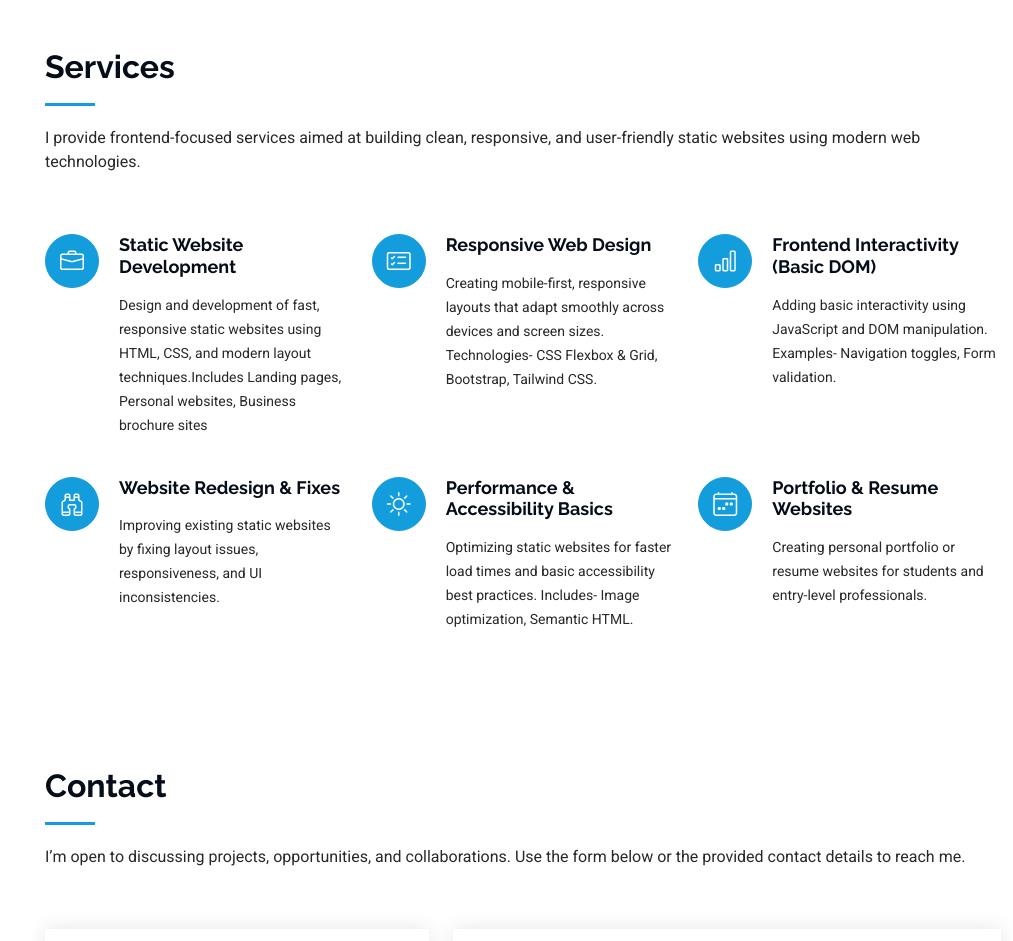
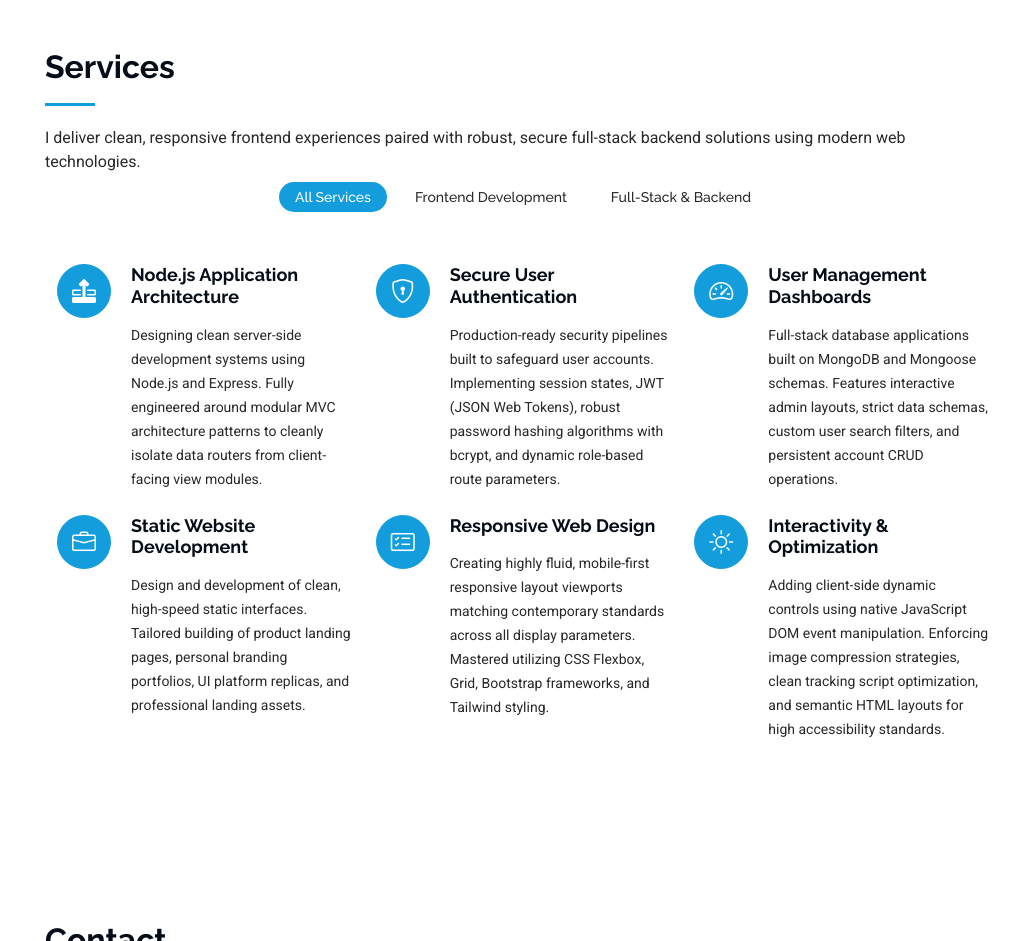
Before and after one commit to VishnuKR-Official/Personal-Portfolio-1, a plain HTML site: page index.html in a window 1280 px wide. Shown: the part 4520-5461 px from the top of the page, without its empty margins (267-1280 px from the left). Drawn offline with nearby package versions, Linux system fonts and the light colour scheme.

Commit message:
made toggle for services , but not working properly need to set inside html of services

```diff
--- a/assets/css/main.css
+++ b/assets/css/main.css
@@ -1290,3 +1290,32 @@ section,
 .starter-section {
   /* Add your styles here */
 }
+
+
+/* Service Section Filter Tab Styling */
+.service-filters {
+  padding: 0;
+  margin: 0 auto 20px auto;
+  list-style: none;
+  text-align: center;
+}
+
+.service-filters li {
+  cursor: pointer;
+  display: inline-block;
+  padding: 8px 16px;
+  font-size: 14px;
+  font-weight: 500;
+  line-height: 1;
+  color: var(--default-color, #444444);
+  margin: 0 4px 8px 4px;
+  transition: all 0.3s ease-in-out;
+  border-radius: 50px;
+  font-family: var(--heading-font);
+}
+
+.service-filters li:hover,
+.service-filters li.filter-active {
+  color: #fff;
+  background-color: var(--accent-color, #0563bb);
+}
--- a/assets/js/main.js
+++ b/assets/js/main.js
@@ -227,3 +227,43 @@
   document.addEventListener('scroll', navmenuScrollspy);
 
 })();
+
+//isotop setting for toggle feature - service section
+
+document.addEventListener('DOMContentLoaded', function() {
+  // Initialize Isotope on the Services container
+  var servicesContainer = document.querySelector('#services .isotope-container');
+
+  if (servicesContainer) {
+    // 1. Initialize Isotope Layout engine
+    var servicesIsotope = new Isotope(servicesContainer, {
+      itemSelector: '.service-item',
+      layoutMode: 'masonry',
+      filter: '*'
+    });
+
+    // 2. Handle Filter Button Click Events
+    var filterButtons = document.querySelectorAll('.service-filters li');
+
+    filterButtons.forEach(function(button) {
+      button.addEventListener('click', function() {
+        // Remove active styling class from all siblings
+        filterButtons.forEach(btn => btn.classList.remove('filter-active'));
+
+        // Add active styling class to clicked button
+        this.classList.add('filter-active');
+
+        // Retrieve the filter selector target (e.g. .filter-frontend)
+        var filterValue = this.getAttribute('data-filter');
+
+        // Trigger Isotope filtering layout transition
+        servicesIsotope.arrange({ filter: filterValue });
+
+        // Trigger AOS animation refresh if it exists on your page
+        if (typeof AOS !== 'undefined') {
+          AOS.refresh();
+        }
+      });
+    });
+  }
+});
--- a/index.html
+++ b/index.html
@@ -494,93 +494,82 @@
     <!-- Services Section -->
 <section id="services" class="services section">
 
-      <!-- Section Title -->
+  <!-- Section Title & Dynamic Filter Buttons -->
   <div class="container section-title" data-aos="fade-up">
     <h2>Services</h2>
-        <p>I provide frontend-focused services aimed at building clean, responsive, and user-friendly static websites
-          using modern web technologies.</p>
-      </div><!-- End Section Title -->
+    <p>I deliver clean, responsive frontend experiences paired with robust, secure full-stack backend solutions using modern web technologies.</p>
+
+    <!-- Dynamic Isotope Filter Controls for Services -->
+<div class="row mt-2 mb-4" data-aos="fade-up" data-aos-delay="100">
+  <div class="col-12 text-center">
+    <ul class="service-filters portfolio-filters" style="list-style: none; padding: 0;">
+      <li class="filter-active" data-filter="*">All Services</li>
+      <li data-filter=".filter-frontend">Frontend Development</li>
+      <li data-filter=".filter-fullstack">Full-Stack & Backend</li>
+    </ul>
+  </div>
+</div>
+
 
   <div class="container">
+    <!-- Note: Added class "isotope-container" or your script's row target to enable animated item filtering toggles -->
+    <div class="row gy-4 isotope-container">
 
-        <div class="row gy-4">
+      <!-- 1. Full-Stack Application Architecture (NEW backend category) -->
+      <div class="col-lg-4 col-md-6 service-item d-flex filter-fullstack" data-aos="fade-up" data-aos-delay="100">
+        <div class="icon flex-shrink-0"><i class="bi bi-layer-forward"></i></div>
+        <div>
+          <h4 class="title"><a href="service-details.html" class="stretched-link">Node.js Application Architecture</a></h4>
+          <p class="description">Designing clean server-side development systems using Node.js and Express. Fully engineered around modular MVC architecture patterns to cleanly isolate data routers from client-facing view modules.</p>
+        </div>
+      </div><!-- End Service Item -->
 
+      <!-- 2. Secure Authentication Systems (NEW backend category) -->
+      <div class="col-lg-4 col-md-6 service-item d-flex filter-fullstack" data-aos="fade-up" data-aos-delay="200">
+        <div class="icon flex-shrink-0"><i class="bi bi-shield-lock"></i></div>
+        <div>
+          <h4 class="title"><a href="service-details.html" class="stretched-link">Secure User Authentication</a></h4>
+          <p class="description">Production-ready security pipelines built to safeguard user accounts. Implementing session states, JWT (JSON Web Tokens), robust password hashing algorithms with bcrypt, and dynamic role-based route parameters.</p>
+        </div>
+      </div><!-- End Service Item -->
 
+      <!-- 3. Admin Dashboards & Database Systems (NEW backend category) -->
+      <div class="col-lg-4 col-md-6 service-item d-flex filter-fullstack" data-aos="fade-up" data-aos-delay="300">
+        <div class="icon flex-shrink-0"><i class="bi bi-speedometer2"></i></div>
+        <div>
+          <h4 class="title"><a href="service-details.html" class="stretched-link">User Management Dashboards</a></h4>
+          <p class="description">Full-stack database applications built on MongoDB and Mongoose schemas. Features interactive admin layouts, strict data schemas, custom user search filters, and persistent account CRUD operations.</p>
+        </div>
+      </div><!-- End Service Item -->
 
-          <div class="col-lg-4 col-md-6 service-item d-flex" data-aos="fade-up" data-aos-delay="100">
+      <!-- 4. Static Website Development (Upgraded frontend category) -->
+      <div class="col-lg-4 col-md-6 service-item d-flex filter-frontend" data-aos="fade-up" data-aos-delay="400">
         <div class="icon flex-shrink-0"><i class="bi bi-briefcase"></i></div>
         <div>
-              <h4 class="title"><a href="service-details.html" class="stretched-link">Static Website Development</a>
-              </h4>
-              <p class="description">Design and development of fast, responsive static websites using HTML, CSS, and
-                modern layout techniques.Includes Landing pages, Personal websites, Business brochure sites</p>
+          <h4 class="title"><a href="service-details.html" class="stretched-link">Static Website Development</a></h4>
+          <p class="description">Design and development of clean, high-speed static interfaces. Tailored building of product landing pages, personal branding portfolios, UI platform replicas, and professional landing assets.</p>
         </div>
-          </div>
-          <!-- End Service Item -->
+      </div><!-- End Service Item -->
 
-
-
-
-          <div class="col-lg-4 col-md-6 service-item d-flex" data-aos="fade-up" data-aos-delay="200">
+      <!-- 5. Responsive Web Design (Upgraded frontend category) -->
+      <div class="col-lg-4 col-md-6 service-item d-flex filter-frontend" data-aos="fade-up" data-aos-delay="500">
         <div class="icon flex-shrink-0"><i class="bi bi-card-checklist"></i></div>
         <div>
           <h4 class="title"><a href="service-details.html" class="stretched-link">Responsive Web Design</a></h4>
-              <p class="description">Creating mobile-first, responsive layouts that adapt smoothly across devices and
-                screen sizes. Technologies- CSS Flexbox & Grid, Bootstrap, Tailwind CSS.</p>
+          <p class="description">Creating highly fluid, mobile-first responsive layout viewports matching contemporary standards across all display parameters. Mastered utilizing CSS Flexbox, Grid, Bootstrap frameworks, and Tailwind styling.</p>
         </div>
       </div><!-- End Service Item -->
 
-
-
-
-          <div class="col-lg-4 col-md-6 service-item d-flex" data-aos="fade-up" data-aos-delay="300">
-            <div class="icon flex-shrink-0"><i class="bi bi-bar-chart"></i></div>
-            <div>
-              <h4 class="title"><a href="service-details.html" class="stretched-link">Frontend Interactivity (Basic
-                  DOM)</a></h4>
-              <p class="description">Adding basic interactivity using JavaScript and DOM manipulation. Examples-
-                Navigation toggles, Form validation.</p>
-            </div>
-          </div><!-- End Service Item -->
-
-
-
-
-          <div class="col-lg-4 col-md-6 service-item d-flex" data-aos="fade-up" data-aos-delay="400">
-            <div class="icon flex-shrink-0"><i class="bi bi-binoculars"></i></div>
-            <div>
-              <h4 class="title"><a href="service-details.html" class="stretched-link">Website Redesign & Fixes</a></h4>
-              <p class="description">Improving existing static websites by fixing layout issues, responsiveness, and UI
-                inconsistencies.</p>
-            </div>
-          </div><!-- End Service Item -->
-
-
-          <div class="col-lg-4 col-md-6 service-item d-flex" data-aos="fade-up" data-aos-delay="500">
+      <!-- 6. Interactivity & Optimization Framework (Consolidated hybrid category) -->
+      <div class="col-lg-4 col-md-6 service-item d-flex filter-frontend" data-aos="fade-up" data-aos-delay="600">
         <div class="icon flex-shrink-0"><i class="bi bi-brightness-high"></i></div>
         <div>
-              <h4 class="title"><a href="service-details.html" class="stretched-link">Performance & Accessibility
-                  Basics</a></h4>
-              <p class="description">Optimizing static websites for faster load times and basic accessibility best
-                practices. Includes- Image optimization, Semantic HTML.</p>
-            </div>
-          </div><!-- End Service Item -->
-
-
-
-
-          <div class="col-lg-4 col-md-6 service-item d-flex" data-aos="fade-up" data-aos-delay="600">
-            <div class="icon flex-shrink-0"><i class="bi bi-calendar4-week"></i></div>
-            <div>
-              <h4 class="title"><a href="service-details.html" class="stretched-link">Portfolio & Resume Websites</a>
-              </h4>
-              <p class="description">Creating personal portfolio or resume websites for students and entry-level
-                professionals.</p>
+          <h4 class="title"><a href="service-details.html" class="stretched-link">Interactivity & Optimization</a></h4>
+          <p class="description">Adding client-side dynamic controls using native JavaScript DOM event manipulation. Enforcing image compression strategies, clean tracking script optimization, and semantic HTML layouts for high accessibility standards.</p>
         </div>
       </div><!-- End Service Item -->
 
     </div>
-
   </div>
 
 </section><!-- /Services Section -->
```
Lines whose indentation alone changed are shown as unchanged.
